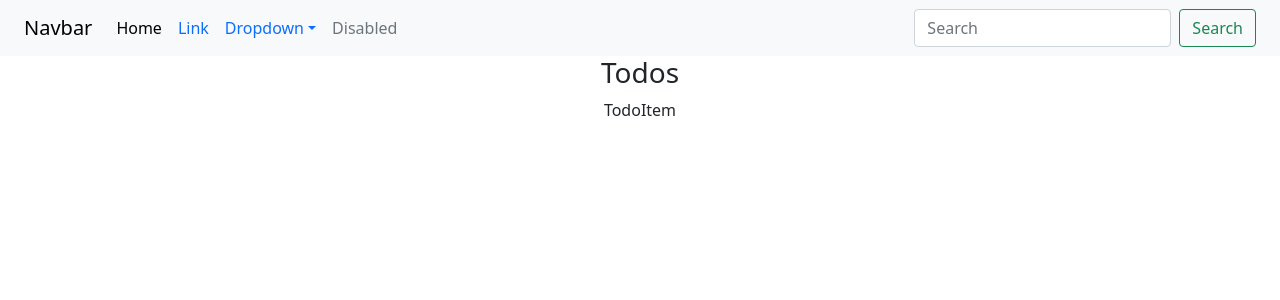
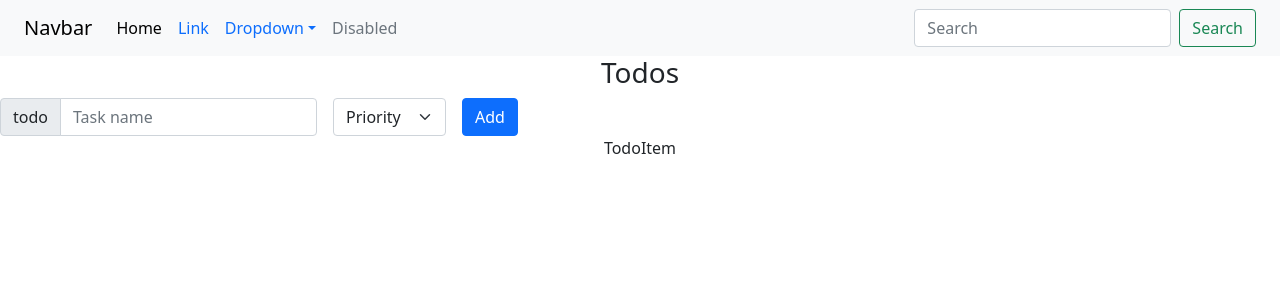
Before and after one commit to icr7/icr7AppUi, a React (Create React App) app: page / in a window 1280 px wide. Shown: the top 300 px of the page. Built offline with nearby package versions, Linux system fonts and the light colour scheme.

Commit message:
add todos

```diff
--- /dev/null
+++ b/src/MyComponent/AddToDoItem.js
@@ -0,0 +1,42 @@
+import React from "react";
+
+export const AddToDoItem = () => {
+  return (
+    <div>
+      <form className="row row-cols-lg-auto g-3 align-items-center">
+        <div className="col-12">
+          <label className="visually-hidden" for="inlineFormInputGroupUsername">
+            Username
+          </label>
+          <div className="input-group">
+            <div className="input-group-text">todo</div>
+            <input
+              type="text"
+              className="form-control"
+              id="inlineFormInputGroupUsername"
+              placeholder="Task name"
+            />
+          </div>
+        </div>
+
+        <div className="col-12">
+          <label className="visually-hidden" for="inlineFormSelectPref">
+            Preference
+          </label>
+          <select className="form-select" id="inlineFormSelectPref">
+            <option selected>Priority</option>
+            <option value="1">High</option>
+            <option value="2">Medium</option>
+            <option value="3">Low</option>
+          </select>
+        </div>
+
+        <div className="col-12">
+          <button type="submit" className="btn btn-primary">
+            Add
+          </button>
+        </div>
+      </form>
+    </div>
+  );
+};
--- a/src/MyComponent/Todos.js
+++ b/src/MyComponent/Todos.js
@@ -1,10 +1,12 @@
 import React from "react";
 import { TodoItem } from "./TodoItem";
+import { AddToDoItem } from "./AddToDoItem";
 
 export const Todos = () => {
   return (
     <div>
       <h3>Todos</h3>
+      <AddToDoItem />
       <TodoItem />
     </div>
   );
```
